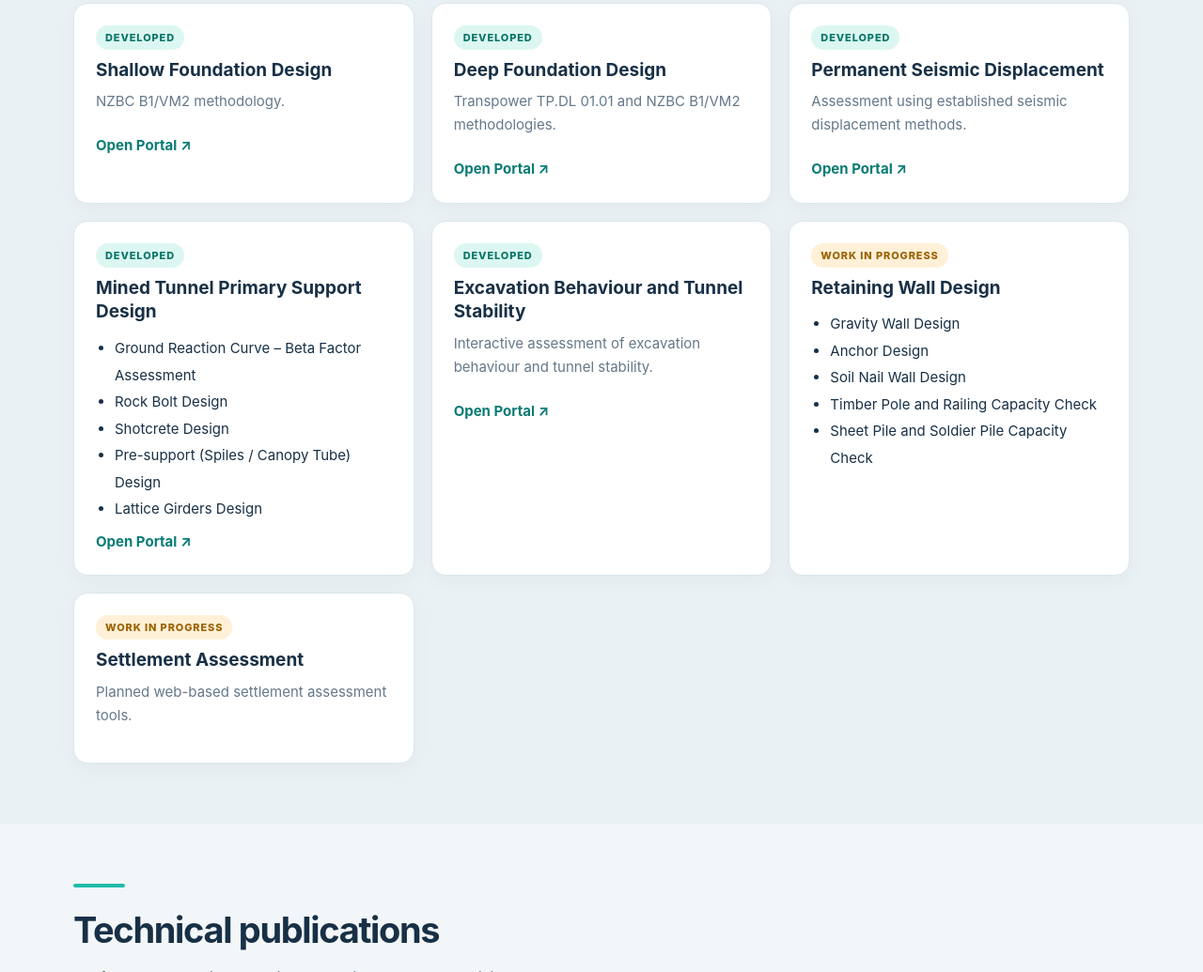
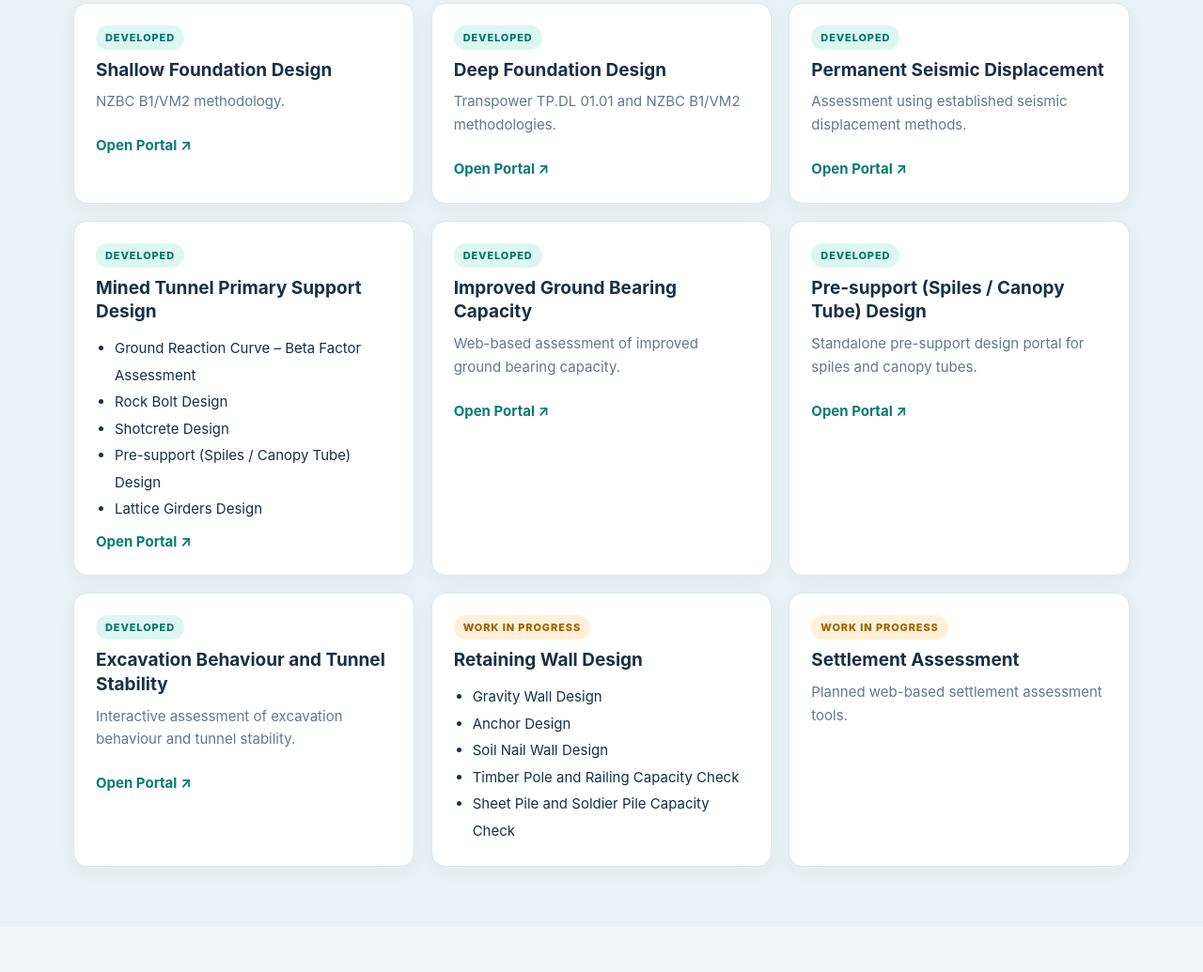
Before and after one commit to nz-geotech/Professional-portfolio, a plain HTML site: page index.html in a window 1280 px wide. Shown: the part 6617-7652 px from the top of the page at 94% size. Drawn offline with Linux system fonts and the light colour scheme.

Commit message:
Add files via upload

```diff
--- a/index.html
+++ b/index.html
@@ -24,6 +24,8 @@
 <article class="portal-card"><span class="portal-badge">Developed</span><h3>Deep Foundation Design</h3><p>Transpower TP.DL 01.01 and NZBC B1/VM2 methodologies.</p><a class="portal-link" href="https://nz-geotech.github.io/Deep-Foundation-Design/" rel="noopener noreferrer" target="_blank">Open Portal ↗</a></article>
 <article class="portal-card"><span class="portal-badge">Developed</span><h3>Permanent Seismic Displacement</h3><p>Assessment using established seismic displacement methods.</p><a class="portal-link" href="https://nz-geotech.github.io/seismic-displacement/" rel="noopener noreferrer" target="_blank">Open Portal ↗</a></article>
 <article class="portal-card"><span class="portal-badge">Developed</span><h3>Mined Tunnel Primary Support Design</h3><ul><li>Ground Reaction Curve – Beta Factor Assessment</li><li>Rock Bolt Design</li><li>Shotcrete Design</li><li>Pre-support (Spiles / Canopy Tube) Design</li><li>Lattice Girders Design</li></ul><a class="portal-link" href="https://nz-geotech.github.io/Mined-Tunnel-Primary-Support-Design/" rel="noopener noreferrer" target="_blank">Open Portal ↗</a></article>
+<article class="portal-card"><span class="portal-badge">Developed</span><h3>Improved Ground Bearing Capacity</h3><p>Web-based assessment of improved ground bearing capacity.</p><a class="portal-link" href="https://nz-geotech.github.io/Improved-Ground-Bearing-Capacity/" rel="noopener noreferrer" target="_blank">Open Portal ↗</a></article>
+<article class="portal-card"><span class="portal-badge">Developed</span><h3>Pre-support (Spiles / Canopy Tube) Design</h3><p>Standalone pre-support design portal for spiles and canopy tubes.</p><a class="portal-link" href="https://nz-geotech.github.io/Pre-support-Design/" rel="noopener noreferrer" target="_blank">Open Portal ↗</a></article>
 <article class="portal-card"><span class="portal-badge">Developed</span><h3>Excavation Behaviour and Tunnel Stability</h3><p>Interactive assessment of excavation behaviour and tunnel stability.</p><a class="portal-link" href="https://nz-geotech.github.io/Excavation-Behaviour-and-Tunnel-Stability/" rel="noopener noreferrer" target="_blank">Open Portal ↗</a></article>
 <article class="portal-card"><span class="portal-badge wip">Work in progress</span><h3>Retaining Wall Design</h3><ul><li>Gravity Wall Design</li><li>Anchor Design</li><li>Soil Nail Wall Design</li><li>Timber Pole and Railing Capacity Check</li><li>Sheet Pile and Soldier Pile Capacity Check</li></ul></article>
 <article class="portal-card"><span class="portal-badge wip">Work in progress</span><h3>Settlement Assessment</h3><p>Planned web-based settlement assessment tools.</p></article>
```
